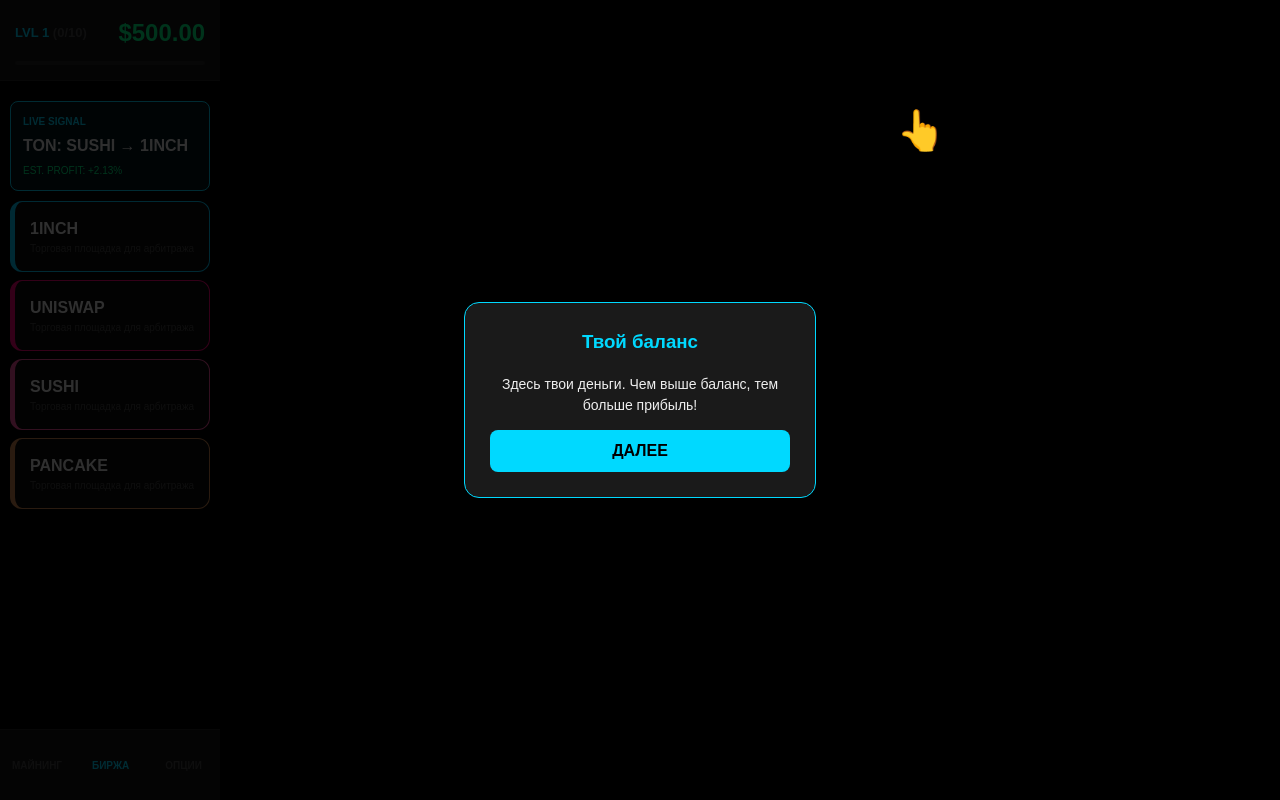
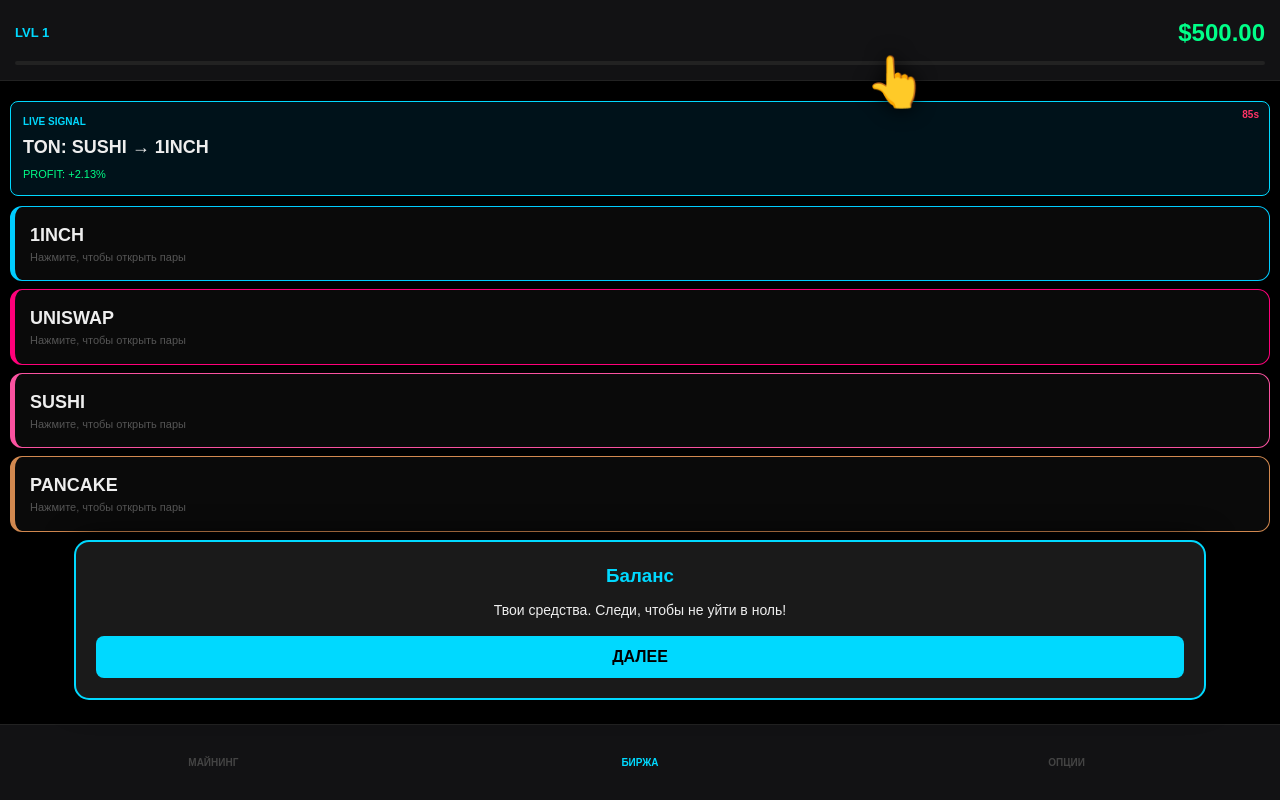
Before and after one commit to katyakuznezc-cmd/treidgame, a React (Vite) app: page / in a window 1280 px wide. Built offline with nearby package versions, Linux system fonts and the light colour scheme.

Commit message:
Update App.jsx

```diff
--- a/src/App.jsx
+++ b/src/App.jsx
@@ -1,3 +1,5 @@
+
+
 import React, { useState, useEffect, useRef } from 'react';
 
 const COINS_DATA = [
@@ -21,16 +23,22 @@ export default function App() {
   const [balance, setBalance] = useState(() => Number(localStorage.getItem(`k_bal_${userId}`)) || 500.00);
   const [xp, setXp] = useState(() => Number(localStorage.getItem(`k_xp_${userId}`)) || 0);
   const [winCount, setWinCount] = useState(() => Number(localStorage.getItem(`k_wins_${userId}`)) || 0);
+
   const [tab, setTab] = useState('trade');
   const [selectedDex, setSelectedDex] = useState(null);
   const [activePositions, setActivePositions] = useState({});
+  const [pendingTime, setPendingTime] = useState({});
   const [tradeAmount, setTradeAmount] = useState(100);
   const [leverage, setLeverage] = useState(1);
   const [signal, setSignal] = useState(null);
+  const [signalTimer, setSignalTimer] = useState(0);
+
   const [history, setHistory] = useState(() => JSON.parse(localStorage.getItem(`k_hist_${userId}`)) || []);
   const [soundEnabled, setSoundEnabled] = useState(true);
   const [lang, setLang] = useState('RU');
   const [toast, setToast] = useState(null);
+
+  // ОБУЧЕНИЕ
   const [tutorialStep, setTutorialStep] = useState(() => localStorage.getItem('k_tut') ? -1 : 0);
 
   const lvl = Math.floor(xp / 150) + 1;
@@ -49,9 +57,16 @@ export default function App() {
   }, [balance, xp, winCount, history, userId]);
 
   useEffect(() => {
+    if (signalTimer > 0) {
+      const t = setInterval(() => setSignalTimer(s => s - 1), 1000);
+      return () => clearInterval(t);
+    } else { setSignal(null); }
+  }, [signalTimer]);
+
+  useEffect(() => {
     if (toast) {
-      const timer = setTimeout(() => setToast(null), 5000);
-      return () => clearTimeout(timer);
+      const t = setTimeout(() => setToast(null), 5000);
+      return () => clearTimeout(t);
     }
   }, [toast]);
 
@@ -66,28 +81,30 @@ export default function App() {
       coin: coin.id, buyDex: d1.name, sellDexId: d2.id, sellDexName: d2.name,
       bonus: (Math.random() * 2 + 1).toFixed(2), id: Date.now()
     });
+    setSignalTimer(90);
     if(soundEnabled) { sndBell.current.play().catch(() => {}); }
   };
 
   useEffect(() => {
     if (tab === 'trade' && !signal) generateSignal();
-    const itv = setInterval(() => { if(tab === 'trade') generateSignal() }, 25000);
-    return () => clearInterval(itv);
   }, [tab, signal]);
 
   const handleAction = (coinId) => {
     const pos = activePositions[coinId];
     if (pos) {
-      const isWin = Math.random() > 0.15;
-      const rate = isWin ? (Math.random() * 2 + 1) : -(Math.random() * 1 + 0.5);
-      const pnl = (Number(pos.amt) * (rate * Number(pos.lev)) / 100);
+      setPendingTime(prev => ({ ...prev, [coinId]: 10 }));
+      const timer = setInterval(() => {
+        setPendingTime(prev => {
+          const newTime = prev[coinId] - 1;
+          if (newTime <= 0) {
+            clearInterval(timer);
+            completeTrade(coinId, pos);
+            return { ...prev, [coinId]: null };
+          }
+          return { ...prev, [coinId]: newTime };
+        });
+      }, 1000);
       setActivePositions(prev => { const n = {...prev}; delete n[coinId]; return n; });
-      setTimeout(() => {
-        setBalance(b => Math.max(0, b + Number(pos.amt) + pnl));
-        if(isWin) { setXp(x => x + 15); setWinCount(w => w + 1); }
-        setHistory(h => [{ coin: coinId, pnl, win: isWin, date: new Date().toLocaleTimeString() }, ...h.slice(0, 10)]);
-        setToast({ msg: isWin ? `+$${pnl.toFixed(2)}` : `-$${Math.abs(pnl).toFixed(2)}`, type: isWin ? 'win' : 'loss' });
-      }, 10000);
     } else {
       if(tradeAmount > balance) return setToast({msg: 'LOW BALANCE', type:'loss'});
       setBalance(b => b - tradeAmount);
@@ -95,52 +112,56 @@ export default function App() {
     }
   };
 
+  const completeTrade = (coinId, pos) => {
+    const isWin = Math.random() > 0.15;
+    const rate = isWin ? (Math.random() * 2 + 1) : -(Math.random() * 1 + 0.5);
+    const pnl = (Number(pos.amt) * (rate * Number(pos.lev)) / 100);
+    setBalance(b => Math.max(0, b + Number(pos.amt) + pnl));
+    if(isWin) { setXp(x => x + 15); setWinCount(w => w + 1); }
+    setHistory(h => [{ coin: coinId, pnl, win: isWin, date: new Date().toLocaleTimeString() }, ...h.slice(0, 10)]);
+    setToast({ msg: isWin ? `+$${pnl.toFixed(2)}` : `-$${Math.abs(pnl).toFixed(2)}`, type: isWin ? 'win' : 'loss' });
+  };
+
   const tutContent = [
-    { t: "Твой баланс", c: "Здесь твои деньги. Чем выше баланс, тем больше прибыль!", pos: 'top: 80px; left: 70%;' },
-    { t: "Сигналы", c: "Следи за этим блоком. Тут написано, где купить и где продать!", pos: 'top: 180px; left: 50%;' },
-    { t: "Биржи", c: "Нажми на биржу, чтобы открыть терминал и выбрать монету.", pos: 'top: 400px; left: 50%;' },
-    { t: "Майнинг", c: "Если баланс на нуле — натапай бонус здесь!", pos: 'bottom: 80px; left: 20%;' }
+    { t: "Баланс", c: "Твои средства. Следи, чтобы не уйти в ноль!", x: "70%", y: "20px" },
+    { t: "Сигналы", c: "Здесь написано, что покупать. Сигнал живет 90 секунд!", x: "50%", y: "150px" },
+    { t: "Торговля", c: "Выбирай биржу и начинай арбитраж!", x: "50%", y: "350px" },
+    { t: "Майнинг", c: "Если деньги кончились — тапай здесь.", x: "15%", y: "90%" }
   ];
 
   return (
     <div className="app-main">
       <style>{`
         :root { --win: #00ff88; --loss: #ff3366; --neon: #00d9ff; --panel: #121214; }
-        body { margin: 0; background: #000; color: #eee; font-family: sans-serif; overflow: hidden; }
-        .app-main { height: 100vh; display: flex; flex-direction: column; }
-        .header { padding: 15px; background: var(--panel); border-bottom: 1px solid #222; }
+        html, body, #root { height: 100%; width: 100%; margin: 0; padding: 0; background: #000; overflow: hidden; }
+        .app-main { height: 100vh; width: 100vw; display: flex; flex-direction: column; color: #eee; font-family: sans-serif; }
+        .header { padding: 15px; background: var(--panel); border-bottom: 1px solid #222; z-index: 10; }
         .balance { color: var(--win); font-size: 24px; font-weight: 800; }
-        .content { flex: 1; overflow-y: auto; }
-        .signal-box { background: #00121a; border: 1px solid var(--neon); margin: 10px; padding: 12px; border-radius: 8px; }
+        .content { flex: 1; overflow-y: auto; position: relative; }
+        .signal-box { background: #00121a; border: 1px solid var(--neon); margin: 10px; padding: 12px; border-radius: 8px; position: relative; }
         .dex-item { background: #0a0a0a; border: 1px solid #222; margin: 8px 10px; padding: 15px; border-radius: 12px; border-left: 5px solid; cursor: pointer; }
-        .nav { height: 70px; display: flex; background: var(--panel); border-top: 1px solid #222; padding-bottom: env(safe-area-inset-bottom); }
-        .nav-btn { flex: 1; background: none; border: none; color: #444; font-size: 10px; font-weight: bold; }
+        .nav { height: 75px; display: flex; background: var(--panel); border-top: 1px solid #222; padding-bottom: env(safe-area-inset-bottom); z-index: 10; }
+        .nav-btn { flex: 1; background: none; border: none; color: #444; font-size: 10px; font-weight: bold; text-transform: uppercase; }
         .nav-btn.active { color: var(--neon); }
-        .center-toast { position: fixed; top: 50%; left: 50%; transform: translate(-50%, -50%); padding: 30px; border-radius: 20px; z-index: 10000; text-align: center; min-width: 250px; color: #000; font-weight: 900; font-size: 24px; box-shadow: 0 0 50px rgba(0,0,0,0.5); }
-
-        /* АНИМАЦИЯ ПАЛЬЦА */
-        .finger { position: fixed; font-size: 40px; z-index: 25000; pointer-events: none; animation: tap 0.6s infinite alternate; }
-        @keyframes tap { from { transform: translateY(0); } to { transform: translateY(20px); } }
-
-        .tut-overlay { position: fixed; inset: 0; background: rgba(0,0,0,0.8); z-index: 20000; display: flex; align-items: center; justify-content: center; padding: 20px; }
-        .tut-card { background: #1a1a1a; border: 1px solid var(--neon); padding: 25px; border-radius: 15px; width: 100%; max-width: 300px; text-align: center; }
-
+        .center-toast { position: fixed; top: 50%; left: 50%; transform: translate(-50%, -50%); padding: 40px; border-radius: 30px; z-index: 10000; text-align: center; min-width: 280px; color: #000; font-weight: 900; font-size: 32px; box-shadow: 0 0 100px rgba(0,0,0,0.9); animation: pop 0.4s cubic-bezier(0.175, 0.885, 0.32, 1.275); }
+        @keyframes pop { from { transform: translate(-50%, -50%) scale(0.5); opacity: 0; } }
+        .finger { position: fixed; font-size: 50px; z-index: 9999; pointer-events: none; animation: tap 0.6s infinite alternate; filter: drop-shadow(0 0 10px #000); }
+        @keyframes tap { from { transform: translate(-50%, 0); } to { transform: translate(-50%, 25px); } }
         .xp-bar { height: 4px; background: #222; margin-top: 10px; border-radius: 2px; }
         .xp-fill { height: 100%; background: var(--neon); box-shadow: 0 0 10px var(--neon); transition: 0.5s; }
+        .tut-msg { position: fixed; bottom: 100px; left: 50%; transform: translateX(-50%); width: 85%; background: #1a1a1a; border: 2px solid var(--neon); padding: 20px; border-radius: 15px; z-index: 10000; text-align: center; box-shadow: 0 0 30px rgba(0,0,0,1); }
       `}</style>
 
       {tutorialStep >= 0 && (
         <>
-          <div className="finger" style={{ cssText: tutContent[tutorialStep].pos }}>👆</div>
-          <div className="tut-overlay">
-            <div className="tut-card">
-              <h3 style={{color: 'var(--neon)', marginTop: 0}}>{tutContent[tutorialStep].t}</h3>
-              <p style={{fontSize: '14px', lineHeight: '1.5'}}>{tutContent[tutorialStep].c}</p>
-              <button onClick={() => {
-                  if(tutorialStep < tutContent.length - 1) setTutorialStep(s => s + 1);
-                  else { setTutorialStep(-1); localStorage.setItem('k_tut', 'done'); }
-                }} style={{width: '100%', padding: '12px', background: 'var(--neon)', border: 'none', borderRadius: '8px', fontWeight: 'bold'}}>ДАЛЕЕ</button>
-            </div>
+          <div className="finger" style={{ left: tutContent[tutorialStep].x, top: tutContent[tutorialStep].y }}>👆</div>
+          <div className="tut-msg">
+            <h3 style={{color: 'var(--neon)', margin: '0 0 10px 0'}}>{tutContent[tutorialStep].t}</h3>
+            <p style={{fontSize: '14px', margin: '0 0 15px 0'}}>{tutContent[tutorialStep].c}</p>
+            <button onClick={() => {
+                if(tutorialStep < tutContent.length - 1) setTutorialStep(s => s + 1);
+                else { setTutorialStep(-1); localStorage.setItem('k_tut', 'done'); }
+              }} style={{width: '100%', padding: '12px', background: 'var(--neon)', border: 'none', borderRadius: '8px', fontWeight: 'bold'}}>ДАЛЕЕ</button>
           </div>
         </>
       )}
@@ -149,7 +170,7 @@ export default function App() {
 
       <header className="header">
         <div style={{display:'flex', justifyContent:'space-between', alignItems:'center'}}>
-          <div style={{fontSize:'13px', color:'var(--neon)', fontWeight:'bold'}}>LVL {lvl} <span style={{color:'#444'}}>({winCount%10}/10)</span></div>
+          <div style={{fontSize:'13px', color:'var(--neon)', fontWeight:'bold'}}>LVL {lvl}</div>
           <div className="balance">${balance.toFixed(2)}</div>
         </div>
         <div className="xp-bar"><div className="xp-fill" style={{width: `${progress}%`}}></div></div>
@@ -160,51 +181,50 @@ export default function App() {
           <>
             {!selectedDex ? (
               <div style={{paddingTop: '10px'}}>
-                {signal && (
+                {signal ? (
                   <div className="signal-box">
+                    <span style={{position:'absolute', top:5, right:10, color:'var(--loss)', fontSize:'10px', fontWeight:'bold'}}>{signalTimer}s</span>
                     <div style={{fontSize:'10px', color:'var(--neon)', fontWeight:'bold'}}>LIVE SIGNAL</div>
-                    <div style={{fontSize: '16px', fontWeight:'bold', margin:'5px 0'}}>{signal.coin}: {signal.buyDex} → {signal.sellDexName}</div>
-                    <div style={{fontSize:'10px', color:'var(--win)'}}>EST. PROFIT: +{signal.bonus}%</div>
+                    <div style={{fontSize: '18px', fontWeight:'bold', margin:'5px 0'}}>{signal.coin}: {signal.buyDex} → {signal.sellDexName}</div>
+                    <div style={{fontSize:'11px', color:'var(--win)'}}>PROFIT: +{signal.bonus}%</div>
                   </div>
+                ) : (
+                  <div className="signal-box" style={{borderColor:'#333', textAlign:'center', color:'#444'}}>ПОИСК СИГНАЛА...</div>
                 )}
                 {EXCHANGES.map(d => (
                   <div key={d.id} className="dex-item" style={{borderColor: d.color}} onClick={() => setSelectedDex(d.id)}>
-                    <div style={{fontWeight:'bold'}}>{d.name}</div>
-                    <div style={{fontSize: '10px', color: '#444'}}>Торговая площадка для арбитража</div>
+                    <div style={{fontWeight:'bold', fontSize:'18px'}}>{d.name}</div>
+                    <div style={{fontSize: '11px', color: '#555'}}>Нажмите, чтобы открыть пары</div>
                   </div>
                 ))}
               </div>
             ) : (
               <div style={{padding:'15px'}}>
-                <button onClick={() => setSelectedDex(null)} style={{background:'#222', border:'none', color:'#fff', padding:'8px 15px', borderRadius:'5px', marginBottom:'15px'}}>← НАЗАД</button>
+                <button onClick={() => setSelectedDex(null)} style={{background:'#222', border:'none', color:'#fff', padding:'10px 20px', borderRadius:'8px', marginBottom:'20px'}}>← НАЗАД</button>
                 <div style={{marginBottom:'20px'}}>
-                  <div style={{fontSize:'12px', marginBottom: '5px'}}>СУММА (MAX: ${balance.toFixed(0)}):</div>
-                  <input type="number" style={{width:'100%', background:'#111', border:'1px solid #333', color:'var(--win)', padding:'12px', borderRadius:'8px', fontSize:'18px'}} value={tradeAmount} onChange={e => setTradeAmount(Number(e.target.value))} />
-                  <div style={{display:'flex', gap:'5px', marginTop:'5px'}}>
-                    {[25, 50, 100].map(p => <button key={p} onClick={() => setTradeAmount(Number((balance * p / 100).toFixed(2)))} style={{flex:1, background:'#222', border:'none', color:'#ccc', fontSize:'10px', padding:'8px', borderRadius:'4px'}}>{p}%</button>)}
+                  <div style={{fontSize:'12px', color:'#777'}}>СУММА (MAX: ${balance.toFixed(0)})</div>
+                  <input type="number" style={{width:'100%', background:'#111', border:'1px solid #333', color:'var(--win)', padding:'15px', borderRadius:'10px', fontSize:'20px', marginTop:'5px'}} value={tradeAmount} onChange={e => setTradeAmount(Number(e.target.value))} />
+                  <div style={{display:'flex', gap:'5px', marginTop:'10px'}}>
+                    {[25, 50, 100].map(p => <button key={p} onClick={() => setTradeAmount(Number((balance * p / 100).toFixed(2)))} style={{flex:1, background:'#222', border:'none', color:'#ccc', padding:'10px', borderRadius:'5px'}}> {p}% </button>)}
                   </div>
-                </div>
-                <div style={{marginBottom:'20px'}}>
-                  <div style={{fontSize:'11px', color:'#555'}}>КРЕДИТНОЕ ПЛЕЧО: x{leverage}</div>
-                  <input type="range" min="1" max={maxLev} value={leverage} onChange={e => setLeverage(Number(e.target.value))} style={{width:'100%'}} />
                 </div>
                 {COINS_DATA.map(c => {
                   const pos = activePositions[c.id];
+                  const pTime = pendingTime[c.id];
                   const locked = c.lvl > lvl;
                   return (
                     <div key={c.id} style={{padding:'15px 0', borderBottom:'1px solid #111', opacity: locked ? 0.3 : 1}}>
                       <div style={{display:'flex', justifyContent:'space-between', alignItems:'center'}}>
                         <div>
-                            <div style={{fontWeight:'bold'}}>{c.id}/USDT</div>
-                            <div style={{fontSize: '9px', color: '#555'}}>{c.desc}</div>
+                            <div style={{fontWeight:'bold', fontSize:'16px'}}>{c.id}/USDT</div>
+                            <div style={{fontSize: '10px', color: '#555'}}>{c.desc}</div>
                         </div>
                         {locked ? <span>🔒 L{c.lvl}</span> :
-                          <button style={{background: pos ? 'var(--loss)' : 'var(--win)', color: '#000', border:'none', padding:'10px 20px', borderRadius:'8px', fontWeight:'bold', minWidth:'100px'}} onClick={() => handleAction(c.id)}>
-                            {pos ? 'ЗАКРЫТЬ' : 'КУПИТЬ'}
+                          <button disabled={pTime > 0} style={{background: pTime ? '#333' : (pos ? 'var(--loss)' : 'var(--win)'), color: '#000', border:'none', padding:'12px 20px', borderRadius:'8px', fontWeight:'bold', minWidth:'110px'}} onClick={() => handleAction(c.id)}>
+                            {pTime ? `${pTime}s...` : (pos ? 'ЗАКРЫТЬ' : 'КУПИТЬ')}
                           </button>
                         }
                       </div>
-                      {pos && <div style={{fontSize:'10px', color:'var(--win)', marginTop:'5px', animation:'pulse 1s infinite'}}>ОБРАБОТКА СДЕЛКИ (10s)...</div>}
                     </div>
                   );
                 })}
@@ -214,42 +234,38 @@ export default function App() {
         )}
 
         {tab === 'mining' && (
-          <div style={{flex: 1, display:'flex', flexDirection:'column', justifyContent:'center', alignItems:'center'}}>
-            <div style={{width:'150px', height:'150px', border:'4px solid var(--neon)', borderRadius:'50%', display:'flex', alignItems:'center', justifyContent:'center', fontSize:'60px', color:'var(--neon)', cursor:'pointer', boxShadow: '0 0 20px rgba(0,217,255,0.2)'}}
+          <div style={{height:'100%', display:'flex', flexDirection:'column', justifyContent:'center', alignItems:'center'}}>
+            <div style={{width:'180px', height:'180px', border:'6px solid var(--neon)', borderRadius:'50%', display:'flex', alignItems:'center', justifyContent:'center', fontSize:'80px', color:'var(--neon)', cursor:'pointer', boxShadow:'0 0 30px rgba(0,217,255,0.3)'}}
               onClick={(e) => {
                 setBalance(b => b + 0.10);
                 if(soundEnabled) { sndClick.current.currentTime = 0; sndClick.current.play().catch(()=>{}); }
-                // Эффект доллара
                 const dol = document.createElement('div');
-                dol.innerText = '$';
-                dol.style.position = 'fixed'; dol.style.left = e.clientX + 'px'; dol.style.top = e.clientY + 'px';
-                dol.style.color = 'var(--win)'; dol.style.fontWeight = 'bold'; dol.style.pointerEvents = 'none';
-                dol.style.animation = 'fly 0.5s forwards';
-                document.body.appendChild(dol);
-                setTimeout(() => dol.remove(), 500);
+                dol.innerText = '$'; dol.style.position = 'fixed'; dol.style.left = e.clientX + 'px'; dol.style.top = e.clientY + 'px';
+                dol.style.color = 'var(--win)'; dol.style.fontWeight = 'bold'; dol.style.animation = 'fly 0.6s forwards';
+                document.body.appendChild(dol); setTimeout(() => dol.remove(), 600);
               }}>$</div>
-            <style>{`@keyframes fly { to { transform: translateY(-50px); opacity: 0; } }`}</style>
           </div>
         )}
 
         {tab === 'opts' && (
           <div style={{padding:'20px'}}>
-            <button onClick={() => setTutorialStep(0)} style={{width:'100%', padding:'15px', background:'var(--neon)', color:'#000', border:'none', borderRadius:'10px', marginBottom:'10px', fontWeight:'bold'}}>ПРОЙТИ ОБУЧЕНИЕ</button>
+            <button onClick={() => setTutorialStep(0)} style={{width:'100%', padding:'15px', background:'var(--neon)', color:'#000', border:'none', borderRadius:'10px', marginBottom:'10px', fontWeight:'bold'}}>ПЕРЕЗАПУСТИТЬ ОБУЧЕНИЕ</button>
             <button onClick={() => setSoundEnabled(!soundEnabled)} style={{width:'100%', padding:'15px', background:'#222', color:'#fff', border:'none', borderRadius:'10px', marginBottom:'10px'}}>ЗВУК: {soundEnabled ? 'ВКЛ' : 'ВЫКЛ'}</button>
-            <button onClick={() => setLang(lang === 'RU' ? 'EN' : 'RU')} style={{width:'100%', padding:'15px', background:'#222', color:'#fff', border:'none', borderRadius:'10px', marginBottom:'20px'}}>ЯЗЫК: {lang}</button>
-            <div style={{textAlign:'center', background:'#111', padding:'20px', borderRadius:'15px'}}>
-               <p style={{fontSize:'12px', color:'#555', margin:0}}>CREATORS:</p>
-               <a href="https://t.me/kriptoalians" target="_blank" style={{color:'var(--neon)', textDecoration:'none', fontWeight:'bold', fontSize:'18px'}}>@kriptoalians</a>
+            <button onClick={() => setLang(lang === 'RU' ? 'EN' : 'RU')} style={{width:'100%', padding:'15px', background:'#222', color:'#fff', border:'none', borderRadius:'10px', marginBottom:'30px'}}>ЯЗЫК: {lang}</button>
+            <div style={{textAlign:'center', background:'#111', padding:'25px', borderRadius:'20px', border:'1px solid #222'}}>
+               <p style={{fontSize:'12px', color:'#444', marginBottom:'10px'}}>ОФИЦИАЛЬНЫЙ КАНАЛ:</p>
+               <a href="https://t.me/kriptoalians" target="_blank" style={{color:'var(--neon)', textDecoration:'none', fontWeight:'bold', fontSize:'22px'}}>@kriptoalians</a>
             </div>
           </div>
         )}
       </div>
 
       <nav className="nav">
-        <button className={`nav-btn ${tab === 'mining' ? 'active' : ''}`} onClick={() => setTab('mining')}>МАЙНИНГ</button>
-        <button className={`nav-btn ${tab === 'trade' ? 'active' : ''}`} onClick={() => setTab('trade')}>БИРЖА</button>
-        <button className={`nav-btn ${tab === 'opts' ? 'active' : ''}`} onClick={() => setTab('opts')}>ОПЦИИ</button>
+        <button className={`nav-btn ${tab === 'mining' ? 'active' : ''}`} onClick={() => setTab('mining')}>Майнинг</button>
+        <button className={`nav-btn ${tab === 'trade' ? 'active' : ''}`} onClick={() => setTab('trade')}>Биржа</button>
+        <button className={`nav-btn ${tab === 'opts' ? 'active' : ''}`} onClick={() => setTab('opts')}>Опции</button>
       </nav>
+      <style>{`@keyframes fly { to { transform: translateY(-70px); opacity: 0; } }`}</style>
     </div>
   );
 }
```
